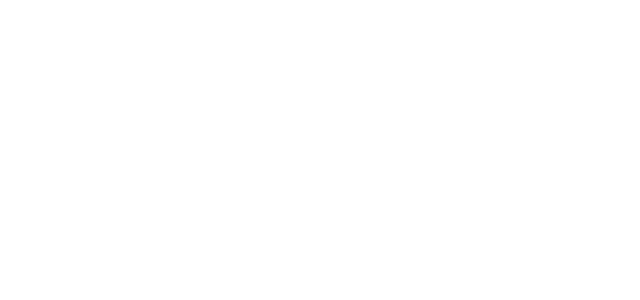
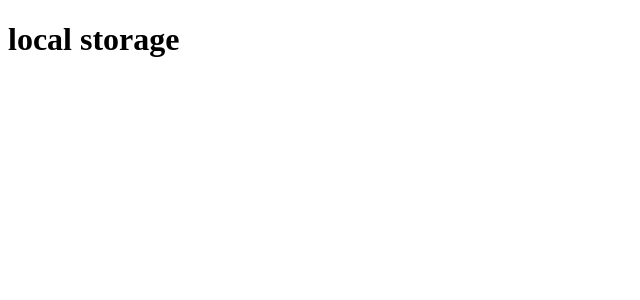
Before and after one commit to shoaibkhan-dev/local-storage, a React (Vite) app in the folder vite-project/: page / in a window 1280 px wide. Shown: the top 300 px of the page, without its empty margins (0-640 px from the left). Built offline with nearby package versions, Linux system fonts and the light colour scheme.

Commit message:
local storahe h1

```diff
--- a/vite-project/src/App.jsx
+++ b/vite-project/src/App.jsx
@@ -44,7 +44,7 @@
 
   return (
     <div>
-
+     <h1>local storage</h1>
     </div>
   )
 }
```
Also changed, not shown: 1 other file (tests, documents, lock files or other folders).
